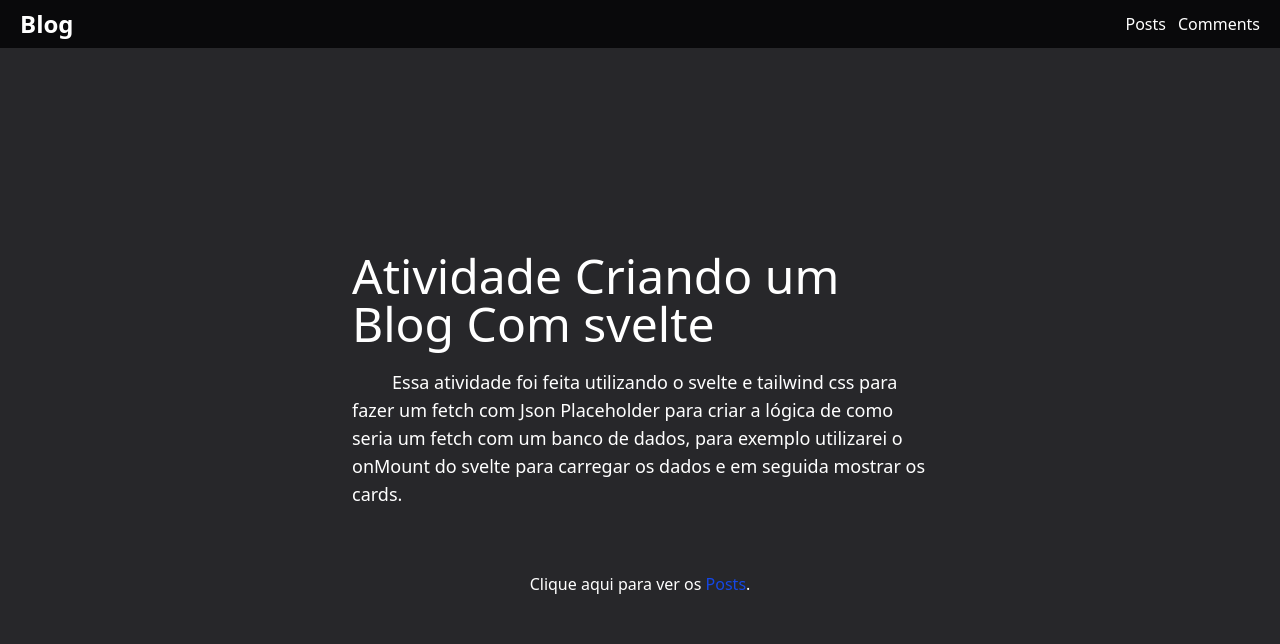
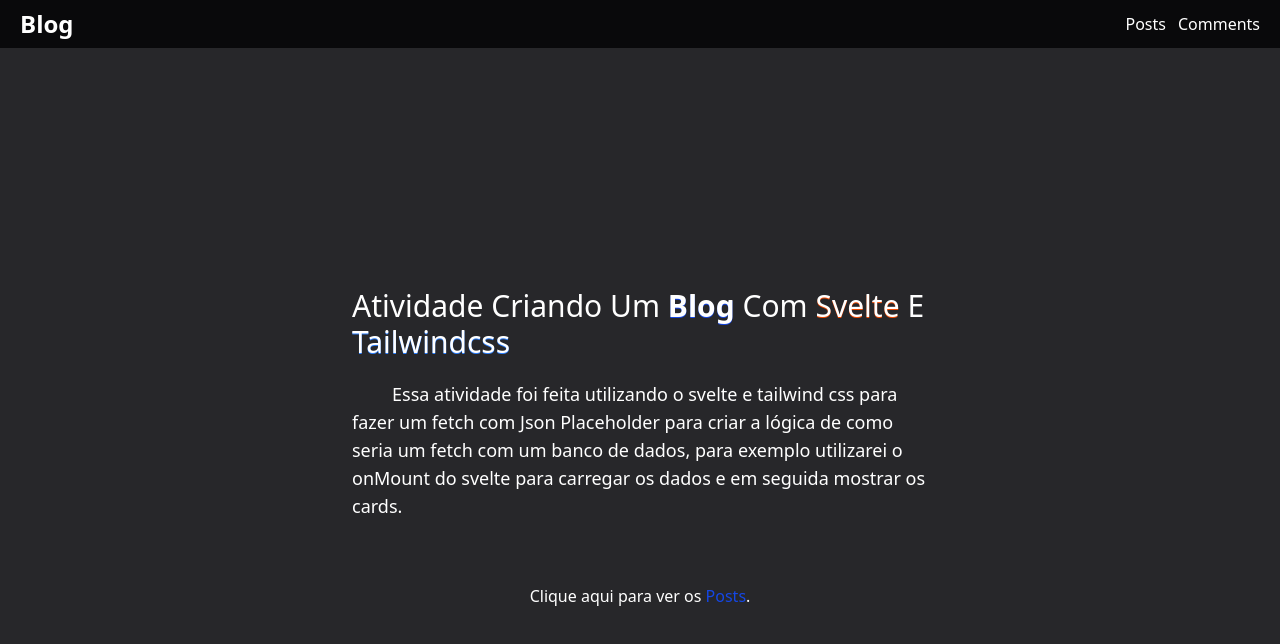
Before and after one commit to Nicolas121221/Curso-Entra21, a SvelteKit app in the folder 04 - Frameworks/01 - svelte/frontend/: page / in a window 1280 px wide. Shown: the top 644 px of the page. Built offline with nearby package versions, Linux system fonts and the light colour scheme.

Commit message:
feat: adds the fetch using the posts endpoint

```diff
--- /dev/null
+++ b/04 - Frameworks/01 - svelte/frontend/src/lib/components/Post.svelte
@@ -0,0 +1,8 @@
+<script>
+	let { id, title, body } = $props();
+</script>
+
+<section class="w-3xl font-sans text-lg my-10">
+	<h4 class="text-white w-2xl text-xl capitalize hover:text-blue-600 duration-150 mb-2"><a href="/comments/{id}">{title}</a></h4>
+    <p class="indent-10 w-sm text-gray-400 text-justify">{body}</p>
+</section>
--- a/04 - Frameworks/01 - svelte/frontend/src/routes/+layout.svelte
+++ b/04 - Frameworks/01 - svelte/frontend/src/routes/+layout.svelte
@@ -5,7 +5,7 @@
 </script>
 
 <nav class="bg-zinc-950 fixed top-0 right-0 left-0 flex text-white justify-between px-5 items-center py-2">
-    <h3 class="text-2xl font-sans font-semibold">Blog</h3>
+    <h3 class="text-2xl font-sans font-semibold"><a class="hover:text-blue-700 duration-150" href="/">Blog</a></h3>
     <ul class="flex capitalize gap-3">
         <li><a class="hover:text-blue-700 duration-150" href="/posts">Posts</a></li>
         <li><a class="hover:text-blue-700 duration-150" href="/comments">Comments</a></li>
--- a/04 - Frameworks/01 - svelte/frontend/src/routes/+page.svelte
+++ b/04 - Frameworks/01 - svelte/frontend/src/routes/+page.svelte
@@ -1,10 +1,17 @@
 <main
-	class="fixed bottom-0 left-0 right-0 top-0 -z-10 flex items-center justify-center bg-zinc-800 pt-12"
+	class="fixed bottom-0 left-0 right-0 top-0 -z-10 flex items-center justify-center bg-zinc-800 pt-24"
 >
 	<section
 		class="w-4xl flex h-screen flex-col items-center justify-center gap-5 font-sans text-white"
 	>
-		<h1 class="w-xl text-5xl">Atividade Criando um Blog Com svelte</h1>
+		<h1 class="w-xl text-3xl capitalize">
+			Atividade Criando um <a class="text-shadow-blue-700 text-shadow-2xs font-bold" href="/posts"
+				>Blog</a
+			>
+			Com <a class="text-shadow-orange-600 text-shadow-2xs" href="https://svelte.dev">svelte</a> e
+			<a class="text-shadow-blue-500 text-shadow-2xs" href="https://tailwindcss.com/">tailwindcss</a
+			>
+		</h1>
 		<p class="w-xl indent-10 text-lg">
 			Essa atividade foi feita utilizando o svelte e tailwind css para fazer um fetch com Json
 			Placeholder para criar a lógica de como seria um fetch com um banco de dados, para exemplo
--- a/04 - Frameworks/01 - svelte/frontend/src/routes/posts/+page.svelte
+++ b/04 - Frameworks/01 - svelte/frontend/src/routes/posts/+page.svelte
@@ -1,18 +1,21 @@
 <script>
-	import { onMount } from "svelte";
+	import { onMount } from 'svelte';
+	import Post from '$lib/components/Post.svelte';
 
 	let loading = $state(true);
-    let data = []
-    onMount(()=>{
-
-
-
-
-    })
+	let datas = $state([]);
+	onMount(async () => {
+		const response = await fetch('https://jsonplaceholder.typicode.com/posts');
+		const json = await response.json();
+		datas = json;
+		setTimeout(() => {
+			loading = false;
+		}, 300);
+	});
 </script>
 
 <main
-	class="fixed bottom-0 left-0 right-0 top-0 -z-10 flex items-center justify-center bg-zinc-800 pt-12"
+	class="min-h-screen -z-10 flex items-center justify-center bg-zinc-800 pt-24"
 >
 	{#if loading}
 		<section class="flex flex-col items-center justify-center gap-4">
@@ -22,8 +25,12 @@
 			<h3 class="text-2xl font-thin text-white">Carregando ...</h3>
 		</section>
 	{:else}
-    <div>
+    <section class="w-5xl flex flex-col scroll-smooth min-h-screen">
+		{#each datas as data}
 
-    </div>
-    {/if}
+                <Post id={data.id} title={data.title} body={data.body} />
+
+		{/each}
+    </section>
+	{/if}
 </main>
```
Also changed, not shown: 04 - Frameworks/01 - svelte/frontend/src/lib/components/Background.svelte (deleted), 04 - Frameworks/01 - svelte/frontend/src/lib/components/Nav.svelte (deleted).
